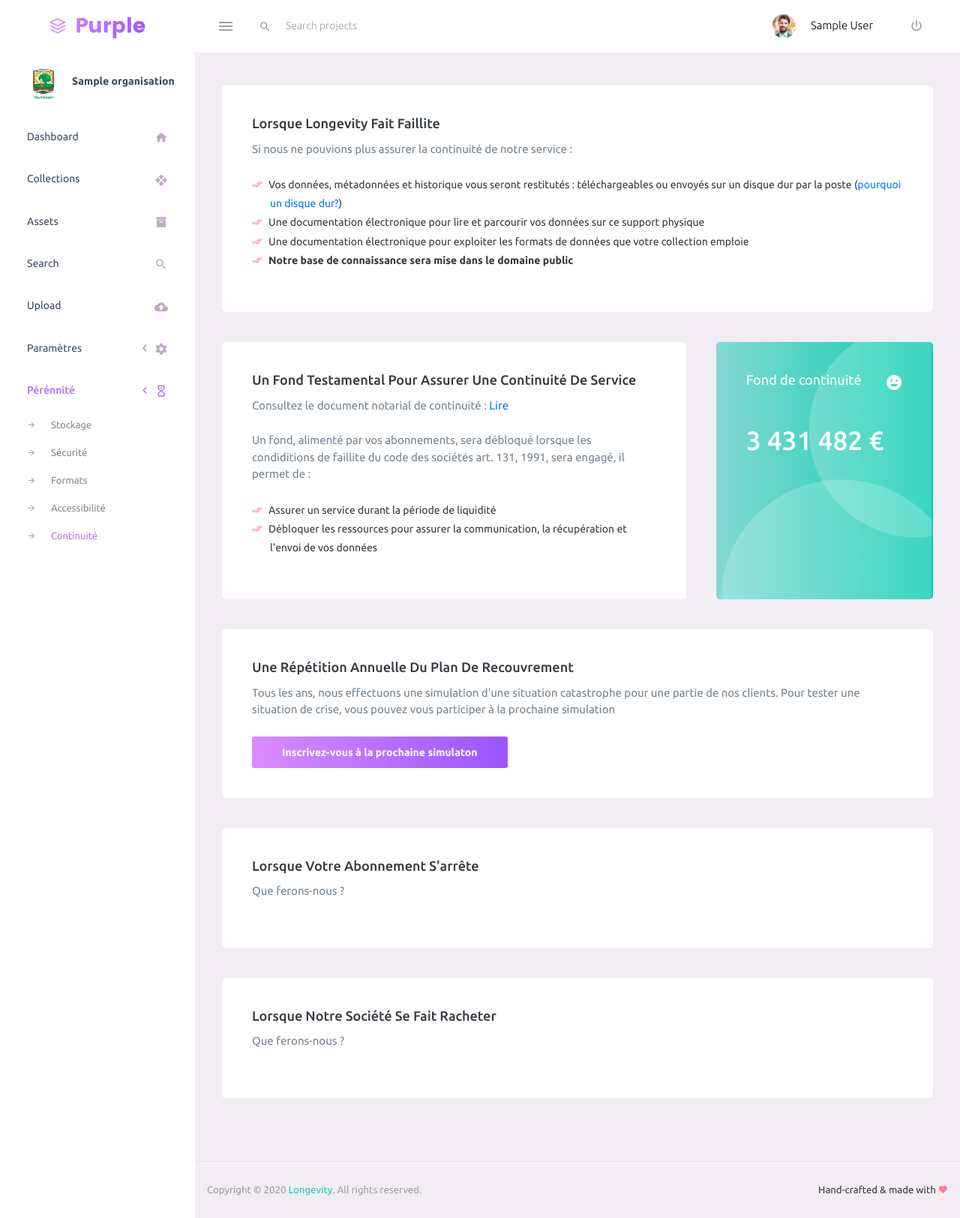
After one commit to hhourani27/longevity, a Flask app: page /doc/continuite in a window 1280 px wide. The commit adds this page. Shown: the whole page at 75% size. Run offline with Flask 2, Linux system fonts and the light colour scheme; a user stored in the database is signed in; tables that the repository leaves empty hold one stand-in row (values such as "Sample post"); some libraries are stand-ins or nearby versions.

Commit message:
plan de continuite

```diff
--- a/app/routes/routes.py
+++ b/app/routes/routes.py
@@ -192,3 +192,8 @@ def doc_storage(id):
 @login_required
 def doc_format():
     return render_template('doc_format.html', title='Format')
+
+@app.route('/doc/continuite', methods=['GET'])
+@login_required
+def doc_continuite():
+    return render_template('doc_continuite.html', title='Continuité')
--- a/app/templates/admin.html
+++ b/app/templates/admin.html
@@ -50,14 +50,13 @@
             <li class="nav-item nav-profile">
               <a href="#" class="nav-link">
                 <div class="nav-profile-image">
-                  <img src="{{ url_for('static',filename='images/faces/face1.jpg') }}" alt="profile">
+                  <img src="{{ url_for('static',filename='images/logos/logo_institution.svg') }}" alt="profile">
                   <span class="login-status online"></span>
                   <!--change to offline or busy as needed-->
                 </div>
                 <div class="nav-profile-text d-flex flex-column">
                   <span class="font-weight-bold mb-2">{{ current_user.organisation.name }}</span>
                 </div>
-                <i class="mdi mdi-bookmark-check text-success nav-profile-badge"></i>
               </a>
             </li>
             <li class="nav-item">
@@ -114,7 +113,7 @@
                 <li class="nav-item"> <a class="nav-link" href="">Sécurité</a></li>
                 <li class="nav-item"> <a class="nav-link" href="{{ url_for('doc_format') }}">Formats</a></li>
                 <li class="nav-item"> <a class="nav-link" href="">Accessibilité</a></li>
-                <li class="nav-item"> <a class="nav-link" href="">Recouvrement</a></li>
+                <li class="nav-item"> <a class="nav-link" href="{{ url_for('doc_continuite') }}">Continuité</a></li>
                 </ul>
               </div>
             </li>
--- a/app/templates/asset.html
+++ b/app/templates/asset.html
@@ -215,7 +215,7 @@
 	}).addTo(mymap);
 
     {% for sl in storage_locations %}
-      var marker{{loop.index0}} = createMarker({{sl.latitude}}, {{sl.longitude}},"{{sl.name}}","{{url_for('doc_storage', id=sl.id)}}")
+      var marker{{loop.index0}} = createMarker({{sl.latitude}}, {{sl.longitude}},"{{sl.data_provider.name}}: {{sl.name}}","{{url_for('doc_storage', id=sl.id)}}")
       marker{{loop.index0}}.addTo(mymap);
     {% endfor %}
 
--- a/app/templates/dashboard.html
+++ b/app/templates/dashboard.html
@@ -153,7 +153,7 @@
 	}).addTo(mymap);
 
     {% for sl in storage_locations %}
-      var marker{{loop.index0}} = createMarker({{sl.latitude}}, {{sl.longitude}},"{{sl.name}}","{{url_for('doc_storage', id=sl.id)}}")
+      var marker{{loop.index0}} = createMarker({{sl.latitude}}, {{sl.longitude}},"{{sl.data_provider.name}}: {{sl.name}}","{{url_for('doc_storage', id=sl.id)}}")
       marker{{loop.index0}}.addTo(mymap);
     {% endfor %}
   </script>
--- /dev/null
+++ b/app/templates/doc_continuite.html
@@ -0,0 +1,93 @@
+{% extends "admin.html" %}
+
+{% block page_content %}
+<div class="row">
+  <div class="col-12 grid-margin stretch-card">
+	<div class="card">
+	  <div class="card-body">
+	    <h4 class="card-title">Lorsque Longevity fait faillite</h4>
+		  <p class="card-description">
+		  Si nous ne pouvions plus assurer la continuité de notre service :
+		  </p>
+		  <ul class="list-ticked">
+            <li>Vos données, métadonnées et historique vous seront restitutés : téléchargeables ou envoyés sur un disque dur par la poste (<a href="">pourquoi un disque dur?</a>)</li>
+            <li>Une documentation électronique pour lire et parcourir vos données sur ce support physique</li>
+            <li>Une documentation électronique pour exploiter les formats de données que votre collection emploie</li>
+            <li><span class="font-weight-bold">Notre base de connaissance sera mise dans le domaine public</span></li>
+          </ul>
+	  </div>
+    </div>
+  </div>
+</div>
+
+<div class="row">
+  <div class="col-8 grid-margin stretch-card">
+	<div class="card">
+	  <div class="card-body">
+	    <h4 class="card-title">Un fond testamental pour assurer une continuité de service</h4>
+		  <p class="card-description">
+		  Consultez le document notarial de continuité : <a href="">Lire</a>
+		  </p>
+          <p class="card-description">
+		  Un fond, alimenté par vos abonnements, sera débloqué lorsque les condiditions de faillite du code des sociétés art. 131, 1991, sera engagé, il permet de :
+		  </p>
+		  <ul class="list-ticked">
+            <li>Assurer un service durant la période de liquidité</li>
+            <li>Débloquer les ressources pour assurer la communication, la récupération et l'envoi de vos données</li>
+          </ul>
+	  </div>
+    </div>
+  </div>
+    <div class="col-4 grid-margin stretch-card">
+	  <div class="card bg-gradient-success card-img-holder text-white">
+	    <div class="card-body">
+		  <img src="{{ url_for('static',filename='images/circle.svg') }}" class="card-img-absolute" alt="circle-image" />
+		    <h4 class="font-weight-normal mb-5">Fond de continuité<i class="mdi mdi-emoticon mdi-24px float-right"></i>
+            </h4>
+			<h1 class="mb-3 display1">3 431 482 €</h1>
+		</div>
+	  </div>
+	</div>
+</div>
+
+<div class="row">
+  <div class="col-12 grid-margin stretch-card">
+	<div class="card">
+	  <div class="card-body">
+	    <h4 class="card-title">Une répétition annuelle du plan de recouvrement</h4>
+		  <p class="card-description">
+		  Tous les ans, nous effectuons une simulation d'une situation catastrophe pour une partie de nos clients. Pour tester une situation de crise, vous pouvez vous participer à la prochaine simulation
+		  </p>
+          <button type="button" class="btn btn-gradient-primary btn-fw">Inscrivez-vous à la prochaine simulaton</button>
+	  </div>
+    </div>
+  </div>
+</div>
+
+<div class="row">
+  <div class="col-12 grid-margin stretch-card">
+	<div class="card">
+	  <div class="card-body">
+	    <h4 class="card-title">Lorsque votre abonnement s'arrête</h4>
+		<p class="card-description">
+		  Que ferons-nous ?
+		 </p>
+	  </div>
+    </div>
+  </div>
+</div>
+
+<div class="row">
+  <div class="col-12 grid-margin stretch-card">
+	<div class="card">
+	  <div class="card-body">
+	    <h4 class="card-title">Lorsque notre société se fait racheter</h4>
+		<p class="card-description">
+		  Que ferons-nous ?
+		 </p>
+	  </div>
+    </div>
+  </div>
+</div>
+
+{% endblock %}
--- a/app/templates/doc_format.html
+++ b/app/templates/doc_format.html
@@ -37,7 +37,7 @@
 	  <div class="card bg-gradient-success card-img-holder text-white">
 	    <div class="card-body">
 		  <img src="{{ url_for('static',filename='images/circle.svg') }}" class="card-img-absolute" alt="circle-image" />
-		    <h4 class="font-weight-normal mb-5">Durabilité : Score <i class="mdi mdi-emoticon mdi-24px float-right"></i>
+		    <h4 class="font-weight-normal mb-5">Pérennité : Score <i class="mdi mdi-emoticon mdi-24px float-right"></i>
             </h4>
 			<h1 class="mb-3 display1">85%</h1>
 		</div>
--- a/app/templates/doc_storage.html
+++ b/app/templates/doc_storage.html
@@ -30,7 +30,7 @@
     <div class="col-4 grid-margin stretch-card">
 	  <div class="card">
 	    <div class="card-body">
-		  <h4 class="card-title">Durabilité : Data Provider</h4>
+		  <h4 class="card-title">Pérennité : Data Provider</h4>
 			<div class="table-responsive table-body">
 			  <table class="table">
 			    <tbody>
@@ -78,7 +78,7 @@
     <div class="col-4 grid-margin stretch-card">
 	  <div class="card">
 	    <div class="card-body">
-		  <h4 class="card-title">Durabilité : Emplacement</h4>
+		  <h4 class="card-title">Pérennité : Emplacement</h4>
 		    <div class="table-responsive table-body">
 			  <table class="table">
 			    <tbody>
@@ -107,7 +107,7 @@
 	  <div class="card bg-gradient-success card-img-holder text-white">
 	    <div class="card-body">
 		  <img src="{{ url_for('static',filename='images/circle.svg') }}" class="card-img-absolute" alt="circle-image" />
-		    <h4 class="font-weight-normal mb-5">Durabilité : Score <i class="mdi mdi-emoticon mdi-24px float-right"></i>
+		    <h4 class="font-weight-normal mb-5">Pérennité : Score <i class="mdi mdi-emoticon mdi-24px float-right"></i>
             </h4>
 			<h1 class="mb-3 display1">85%</h1>
 		</div>
```
Also changed, not shown: app/templates/collection.html (+39 -41 lines), data/db/init_db.sql (+5 -3 lines), app/static/images/logos/logo_institution.svg (added).
